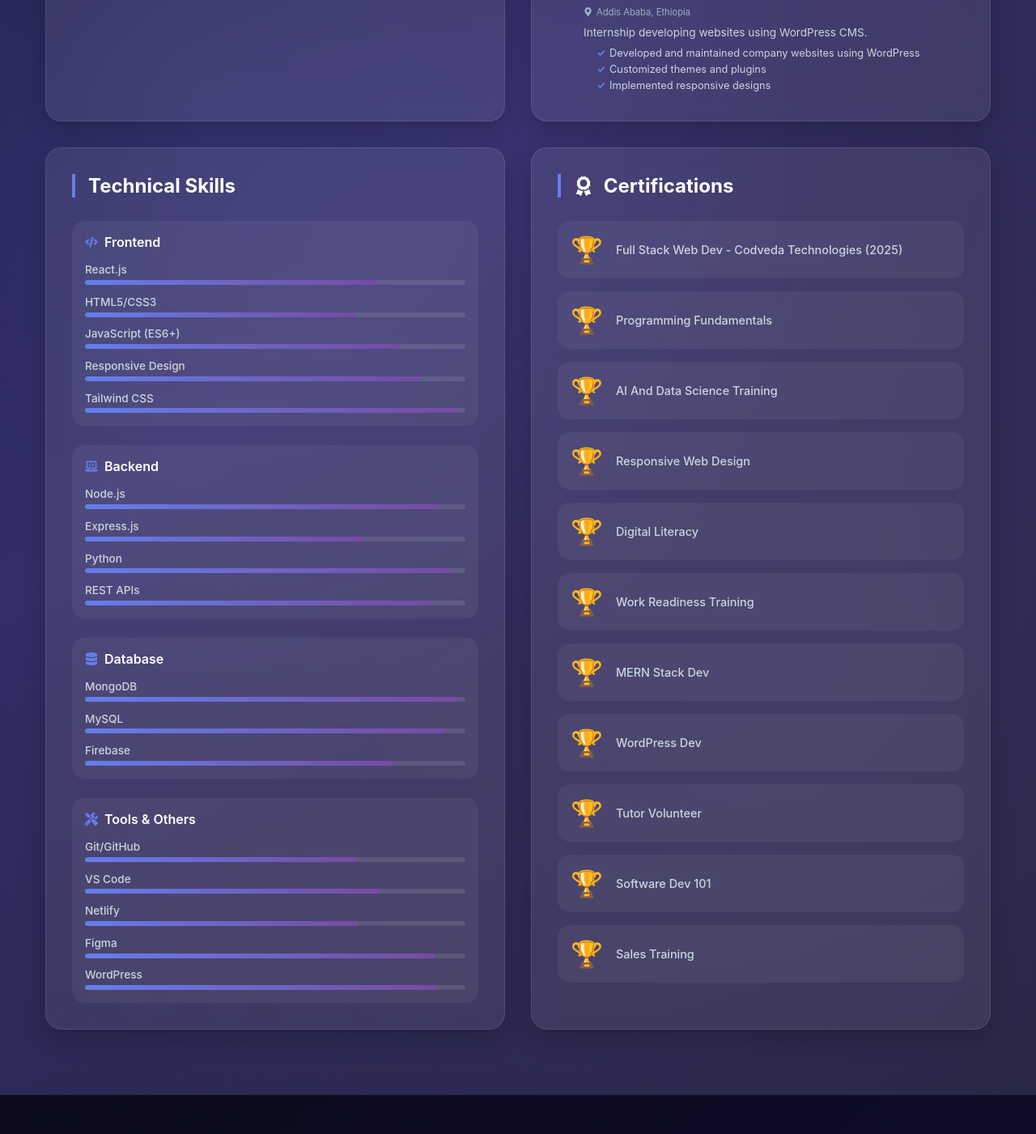
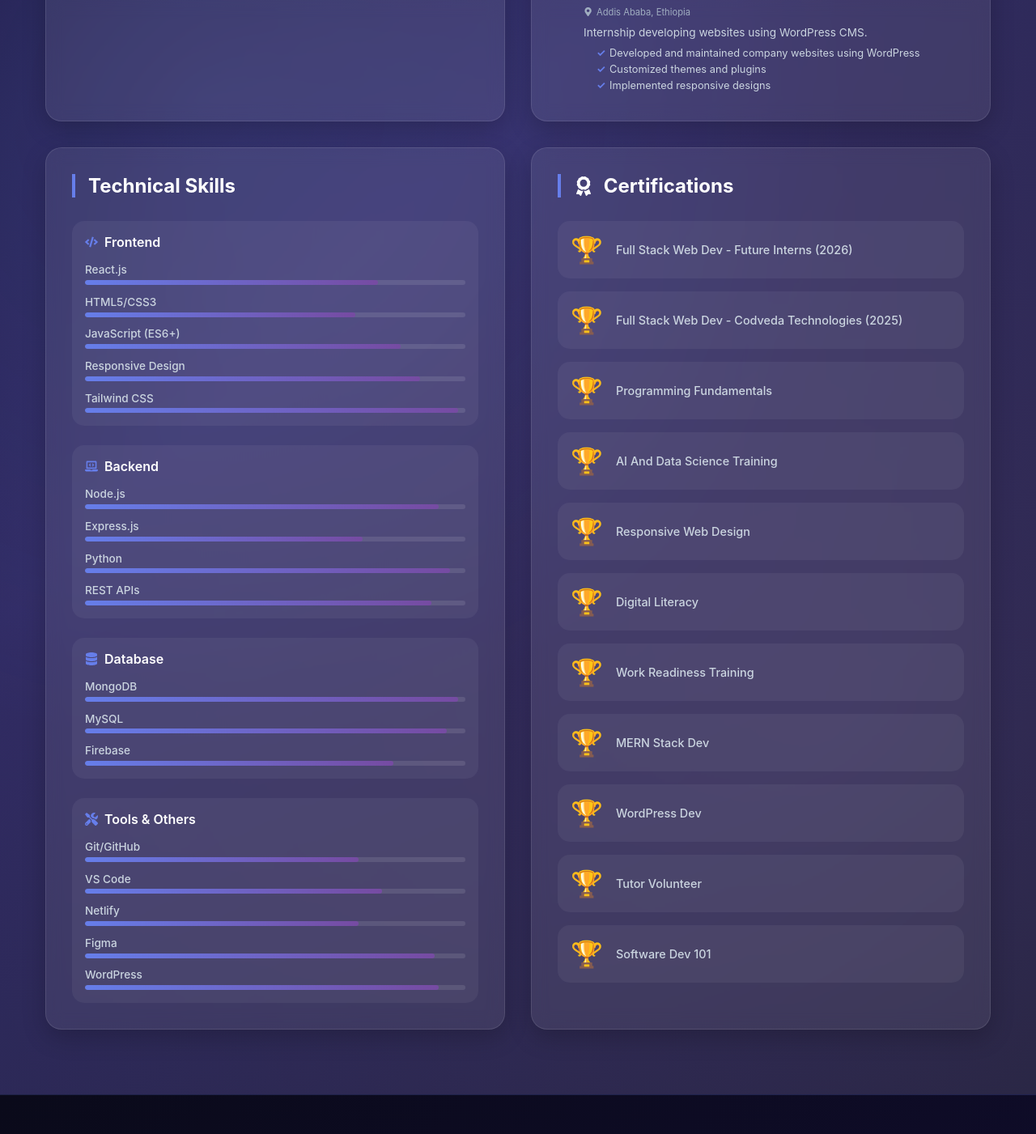
Before and after one commit to Sol-Ethio-Coder/FUTURE_FS_01, a React (Vite) app in the folder client/: page /resume in a window 1280 px wide. Shown: the part 1094-2495 px from the top of the page at 81% size. Built offline with nearby package versions, Linux system fonts and the light colour scheme.

Commit message:
Add certificate file

```diff
--- a/client/src/components/Resume.jsx
+++ b/client/src/components/Resume.jsx
@@ -117,6 +117,7 @@ const Resume = () => {
   ];
 
   const certifications = [
+    'Full Stack Web Dev - Future Interns (2026)',
     'Full Stack Web Dev - Codveda Technologies (2025)',
     'Programming Fundamentals',
     'AI And Data Science Training',
@@ -127,7 +128,6 @@ const Resume = () => {
     'WordPress Dev',
     'Tutor Volunteer',
     'Software Dev 101',
-    'Sales Training',
   ];
 
   const handleDownloadPDF = () => {
```
